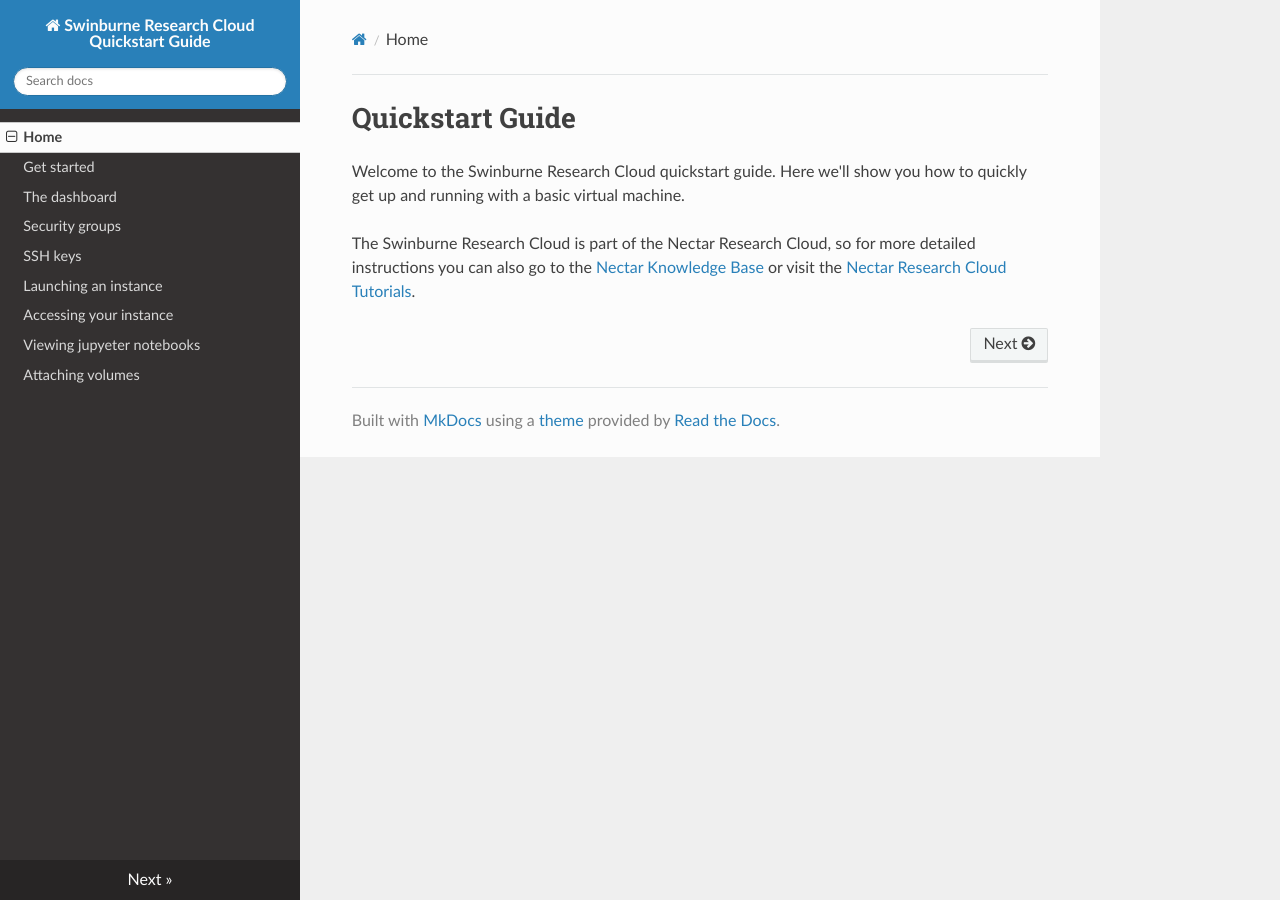
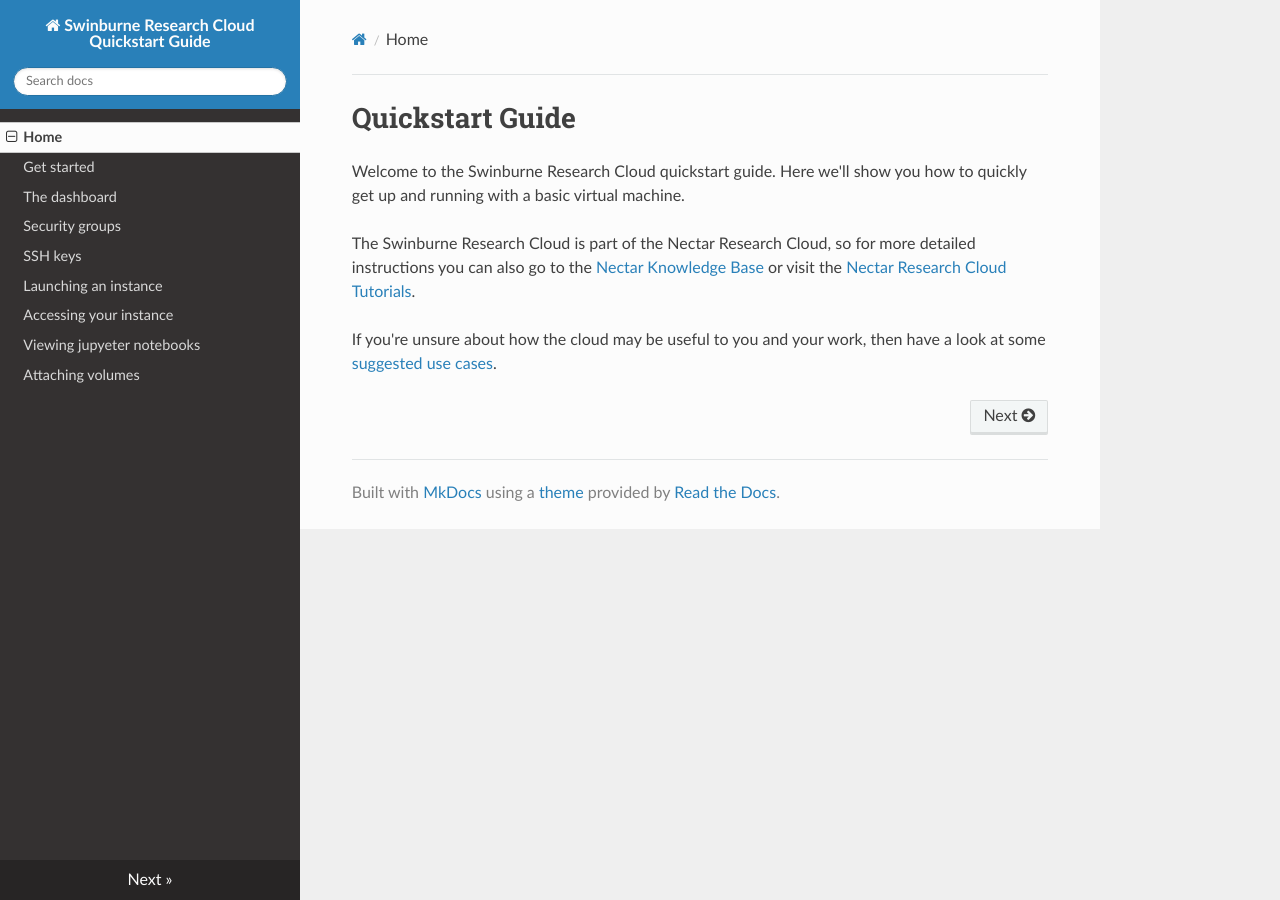
Before and after one commit to ADACS-Australia/swinburne-rc-docs, an MkDocs documentation site: the page built from docs/index.md, in a window 1280 px wide. Built offline with MkDocs 1.6.1, drawn with Linux system fonts in a browser that asks for light colours; nearby versions of some CDN libraries.

Commit message:
added suggested use cases

```diff
--- a/docs/index.md
+++ b/docs/index.md
@@ -5,3 +5,5 @@ Welcome to the Swinburne Research Cloud quickstart guide. Here we'll show you ho
 The Swinburne Research Cloud is part of the Nectar Research Cloud, so for more detailed instructions you can also go to the [Nectar Knowledge Base](https://support.ehelp.edu.au/support/solutions){target="_blank"}
 or visit the
 [Nectar Research Cloud Tutorials](https://tutorials.rc.nectar.org.au/){target="_blank"}.
+
+If you're unsure about how the cloud may be useful to you and your work, then have a look at some [suggested use cases](http://training.nectar.org.au/package03/sections/all.html){target="_blank"}.
```
